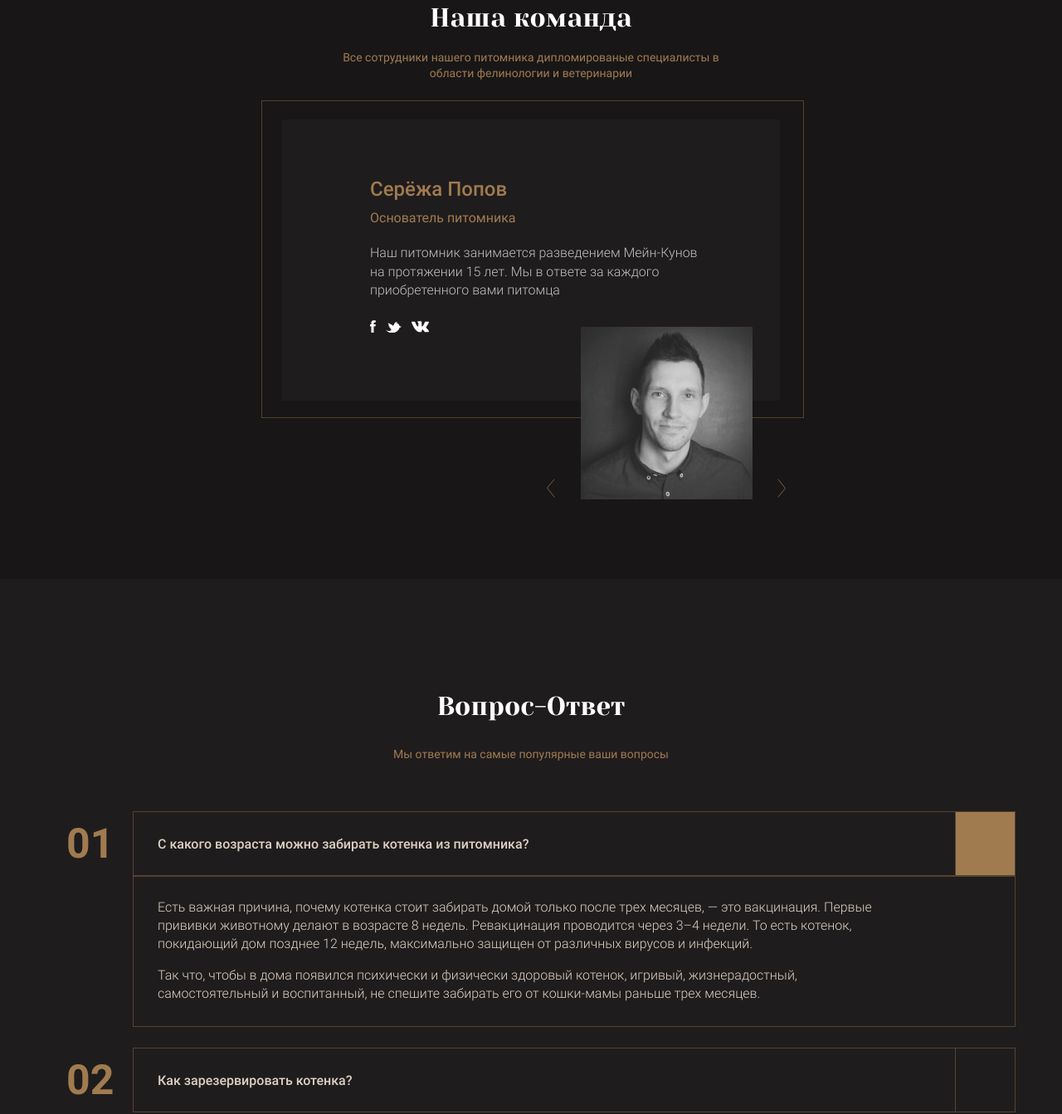
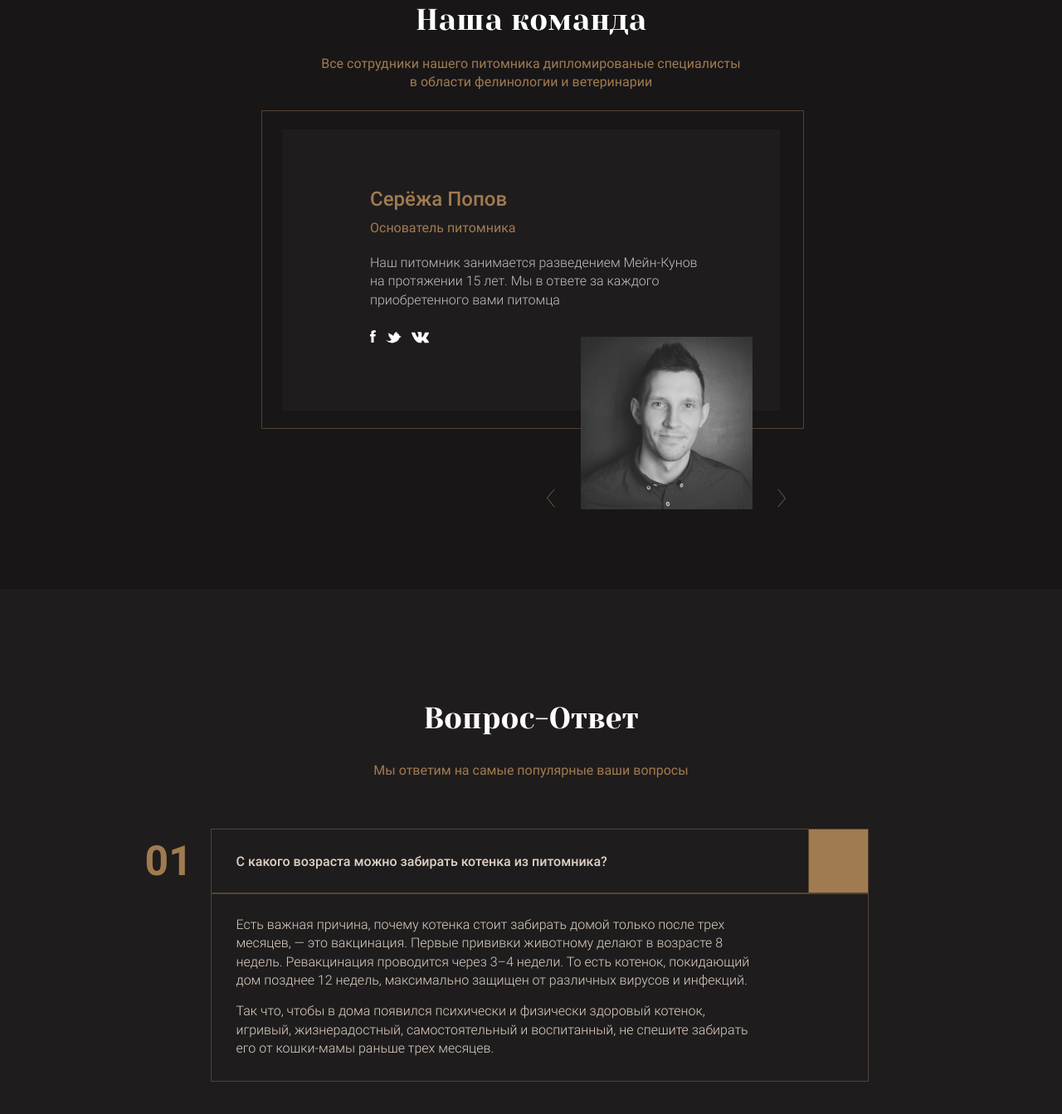
Before and after one commit to rook16rus/Main-coon, a website built with webpack: page src/index.html in a window 1280 px wide. Shown: the part 4495-5838 px from the top of the page at 83% size. Built offline with nearby package versions, Linux system fonts and the light colour scheme; files whose address does not match are found by name.

Commit message:
Сделал блоки с командой и часто задаваемые вопросы резиновыми

```diff
--- a/src/css/style.scss
+++ b/src/css/style.scss
@@ -851,10 +851,12 @@ body {
 
 .team {
   padding: 60px 0;
+  font-size: 0.875rem;
   text-align: center;
   background-color: $black;
 
   @media (min-width: $tablet-width) {
+    font-size: 1rem;
     padding: 85px 0 215px;
   }
 
@@ -880,8 +882,13 @@ body {
   }
 }
 
+.team__comment {
+  width: 100%;
+  max-width: 360px;
+}
+
 .employee-comment {
-  margin: 0;
+  margin: 0 auto;
   background-color: $lightBlack;
   padding: 2px 11px 16px;
   position: relative;
@@ -919,7 +926,6 @@ body {
     margin: 0 112px 0 auto;
   }
 }
-
 
 .employee-slider {
   position: relative;
@@ -995,13 +1001,13 @@ body {
   margin: 0 0 10px;
 
   font-weight: 500;
-  font-size: 18px;
+  font-size: 1.28em;
   line-height: normal;
   color: $lightBrown;
   font-style: normal;
 
   @media (min-width: $tablet-width) {
-    font-size: 24px;
+    font-size: 1.5em;
   }
 }
 
@@ -1011,18 +1017,11 @@ body {
   font-weight: normal;
   color: $lightBrown;
 
-  @media (min-width: $tablet-width) {
-    font-size: 16px;
-  }
 }
 
 .employee-comment__text {
   margin: 0 0 25px;
   opacity: 0.72;
-
-  @media (min-width: $tablet-width) {
-    font-size: 16px;
-  }
 }
 
 .employee-comment__social-list {
@@ -1053,9 +1052,11 @@ body {
 
 .faq {
   padding: 60px 0;
+  font-size: 0.875rem;
   text-align: center;
 
   @media (min-width: $tablet-width) {
+    font-size: 1rem;
     padding: 135px 0 85px;
   }
 
@@ -1094,11 +1095,15 @@ body {
 }
 
 .faq-list__item {
-  margin-bottom: 30px;
+  width: 100%;
+  max-width: 553px;
+  margin: 0 auto;
   text-align: left;
 
   @media (min-width: $tablet-width) {
-    margin: 0 27px 25px 131px;
+    width: 77.89%;
+    max-width: 793px;
+    margin: 0 3.8% 3.52% 18.45%;
   }
 
   @media (min-width: $desktop-width) {
@@ -1153,7 +1158,6 @@ body {
   @media (min-width: $tablet-width) {
     align-self: center;
     padding: 18px 70px 15px 29px;
-    font-size: 16px;
   }
 
   @media (min-width: $desktop-width) {
@@ -1207,10 +1211,6 @@ body {
 
   &:last-of-type {
     margin-bottom: 0;
-  }
-
-  @media (min-width: $tablet-width) {
-    font-size: 16px;
   }
 }
 
```
